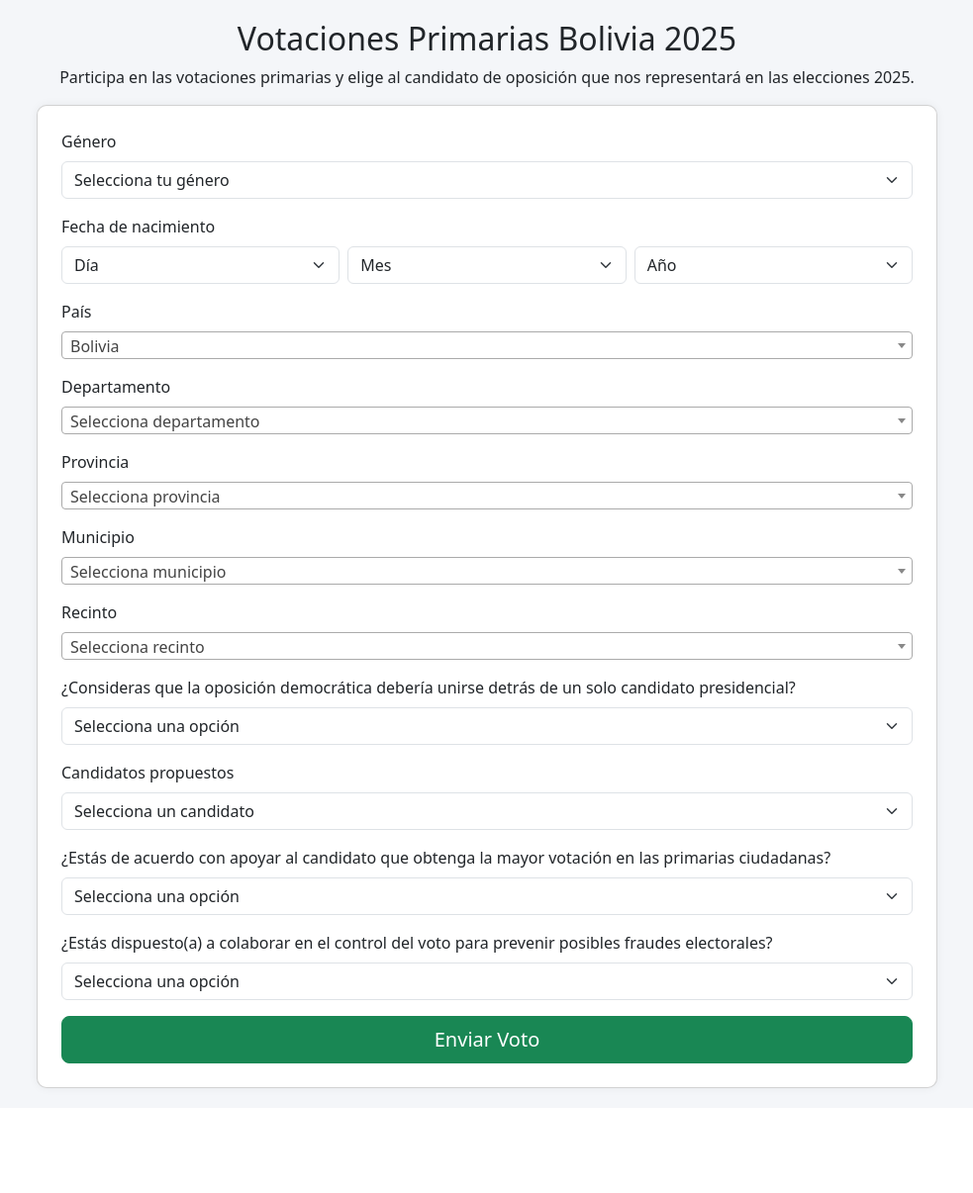
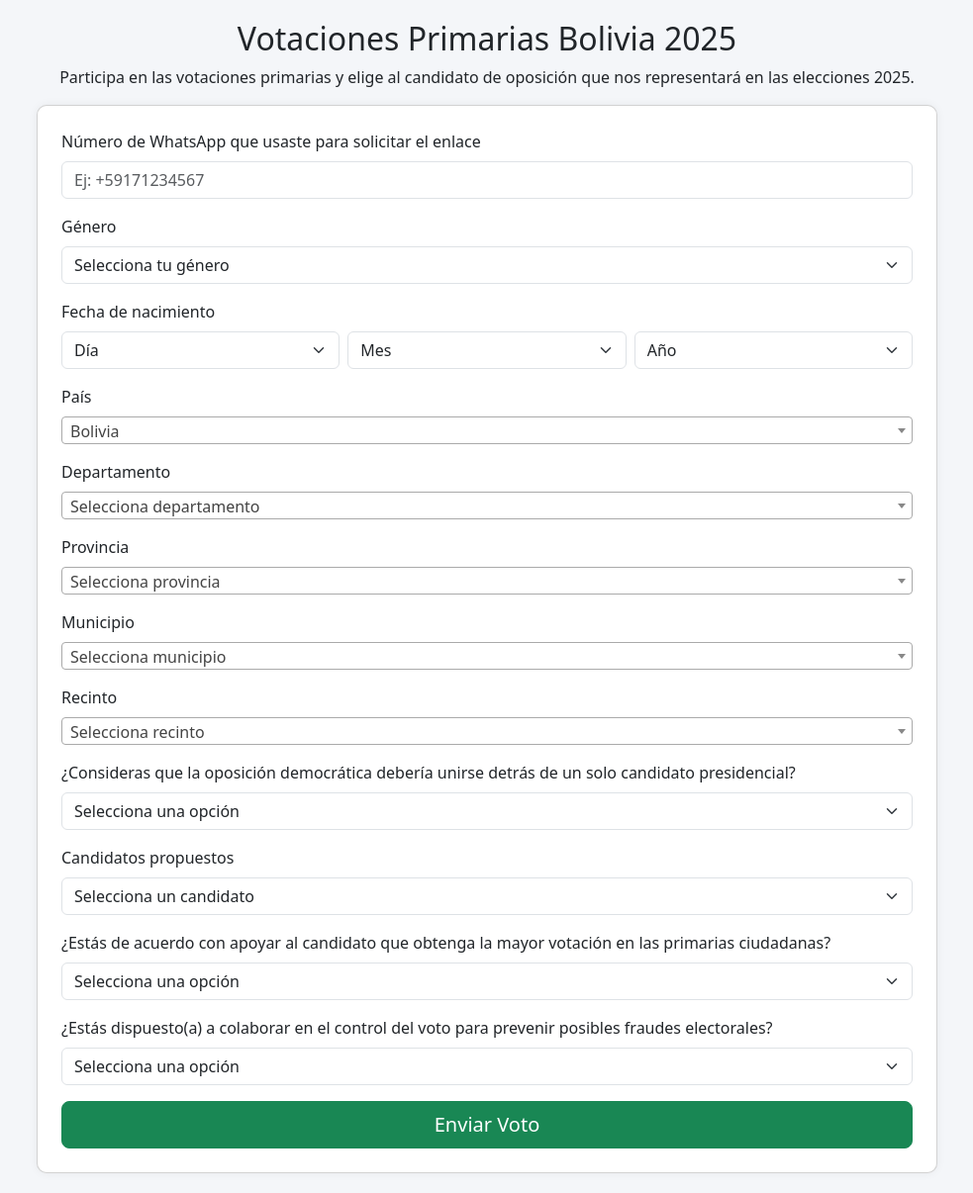
Before and after one commit to Likexpress/votacion2025d, a Flask app: template templates/votar.html in a window 1280 px wide. Shown: the whole page at 99% size, without its empty margins (148-1131 px from the left). Before the commit the page ends 1105 px from the top, so only its background shows below. Run offline with Flask 3, Linux system fonts and the light colour scheme; the template is opened without the code that fills it: most values are stand-ins (such as "Sample title", 1, 10 or a date in 2020); some libraries are stand-ins or nearby versions.

Commit message:
votar.html

```diff
--- a/templates/votar.html
+++ b/templates/votar.html
@@ -22,7 +22,16 @@
 
     <div class="card p-4">
       <form method="post" action="/enviar_voto" class="needs-validation" novalidate>
-        <input type="hidden" name="numero" value="{{ numero }}">
+
+        <!-- Campo oculto con el número verdadero del token -->
+        <input type="hidden" name="numero_real" value="{{ numero }}">
+
+        <!-- Campo editable que el usuario debe llenar manualmente -->
+        <div class="mb-3">
+          <label class="form-label">Número de WhatsApp que usaste para solicitar el enlace</label>
+          <input type="text" name="numero" class="form-control" required placeholder="Ej: +59171234567">
+        </div>
+
 
         <!-- Género -->
         <div class="mb-3">
```
